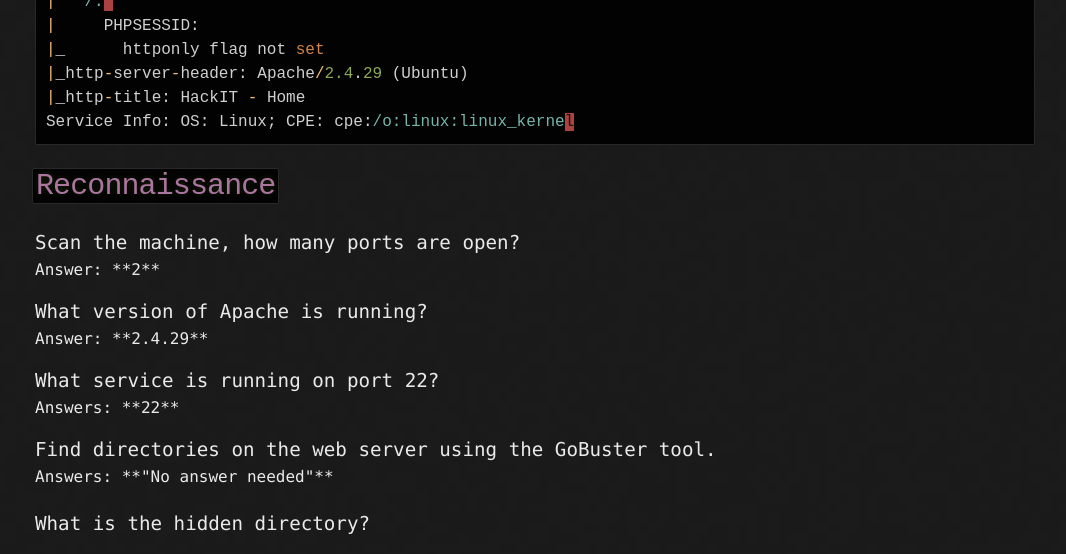
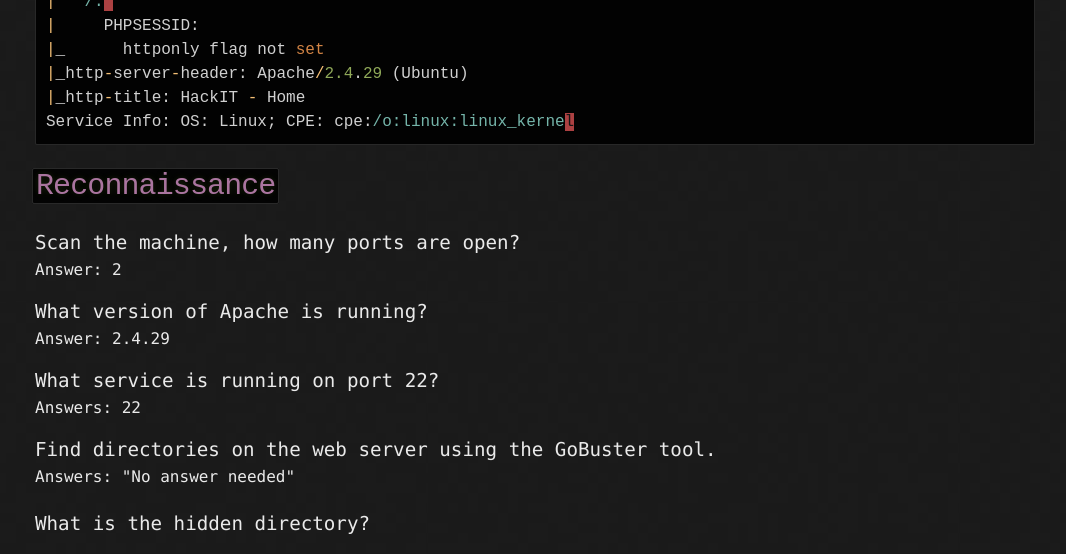
Before and after one commit to Amar-1337/amar-1337.github.io, a Jekyll site: the page built from boxes/rootme-thm.md, in a window 1280 px wide and 1400 px high, scrolled down 1294 px. Shown: the top 554 px of the window, without its empty margins (105-1171 px from the left). Built offline with Jekyll 4.4.1, drawn with Linux system fonts in a browser that asks for light colours; some of the changed text lies outside the part shown.

```diff
--- a/boxes/rootme-thm.md
+++ b/boxes/rootme-thm.md
@@ -57,16 +57,16 @@ Service Info: OS: Linux; CPE: cpe:/o:linux:linux_kernel
 #  `Reconnaissance`
 
 <big> Scan the machine, how many ports are open? </big>
-<br><p2> Answer: **2** </p2>
+<br><p2> Answer: 2 </p2>
 
 <big> What version of Apache is running? </big>
-<br><p2> Answer: **2.4.29** </p2>
+<br><p2> Answer: 2.4.29 </p2>
 
 <big> What service is running on port 22? </big>
-<br><p2>Answers: **22** </p2>
+<br><p2>Answers: 22 </p2>
 
 <big> Find directories on the web server using the GoBuster tool. </big>
-<br><p2>Answers: **"No answer needed"** </p2>
+<br><p2>Answers: "No answer needed" </p2>
 
 <big> What is the hidden directory? <big>
 
@@ -78,7 +78,7 @@ gobuster dir -u 10.10.239.138 -w /usr/share/wordlists/dir/common.txt
 <img src="https://i.imgur.com/8ztnhds.png">
 
 
-<br><p2> Answers: **/panel/** </p2>
+<br><p2> Answers: /panel/ </p2>
 
 
 # `Getting a shel`
```
